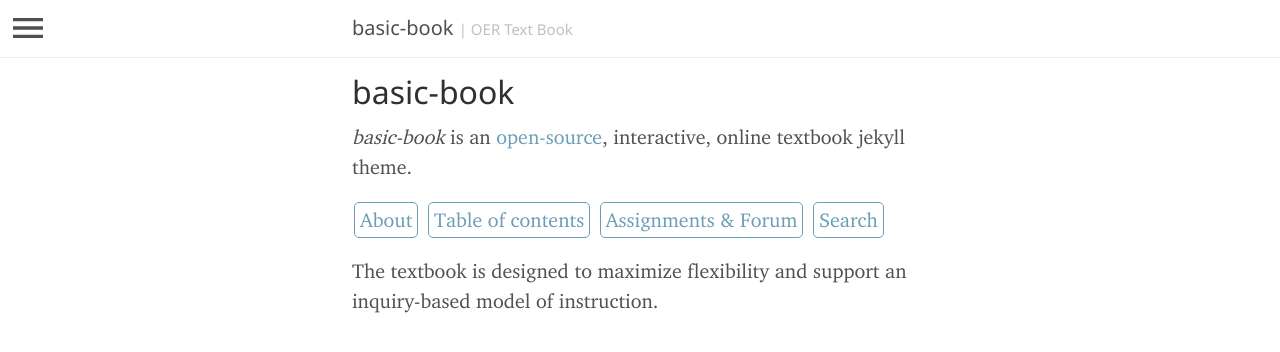
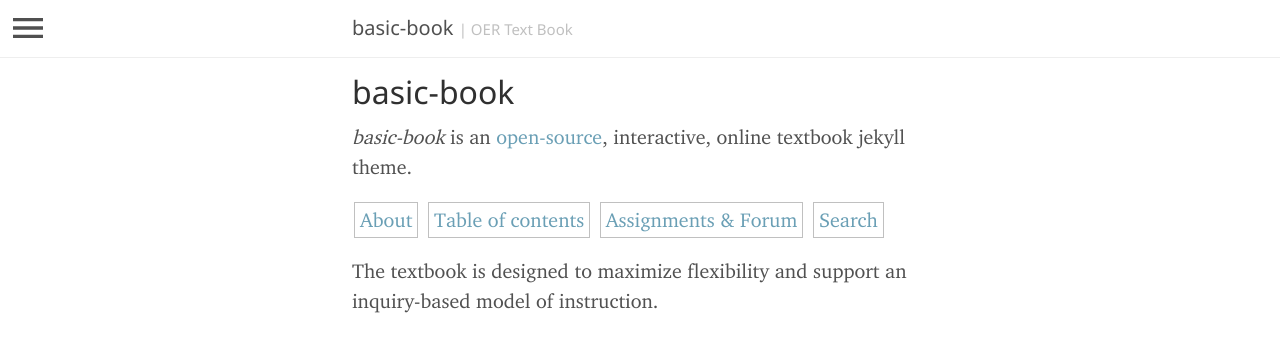
Before and after one commit to evanwill/basic-book, a Jekyll site: the page built from index.md, in a window 1280 px wide. Shown: the top 352 px of the page. Built offline with Jekyll 4.4.1, drawn with Linux system fonts in a browser that asks for light colours.

Commit message:
update buttons style

```diff
--- a/_sass/_book.scss
+++ b/_sass/_book.scss
@@ -4,8 +4,8 @@
     li {
         list-style: none;
         display: inline-block;
-        border: solid 1px $link-color;
-        border-radius: 5px;
+        border: solid 1px $grey-color;
+        //border-radius: 5px;
         padding: 2px 5px;
         margin: 4px 2px 2px 2px;
     }
```
